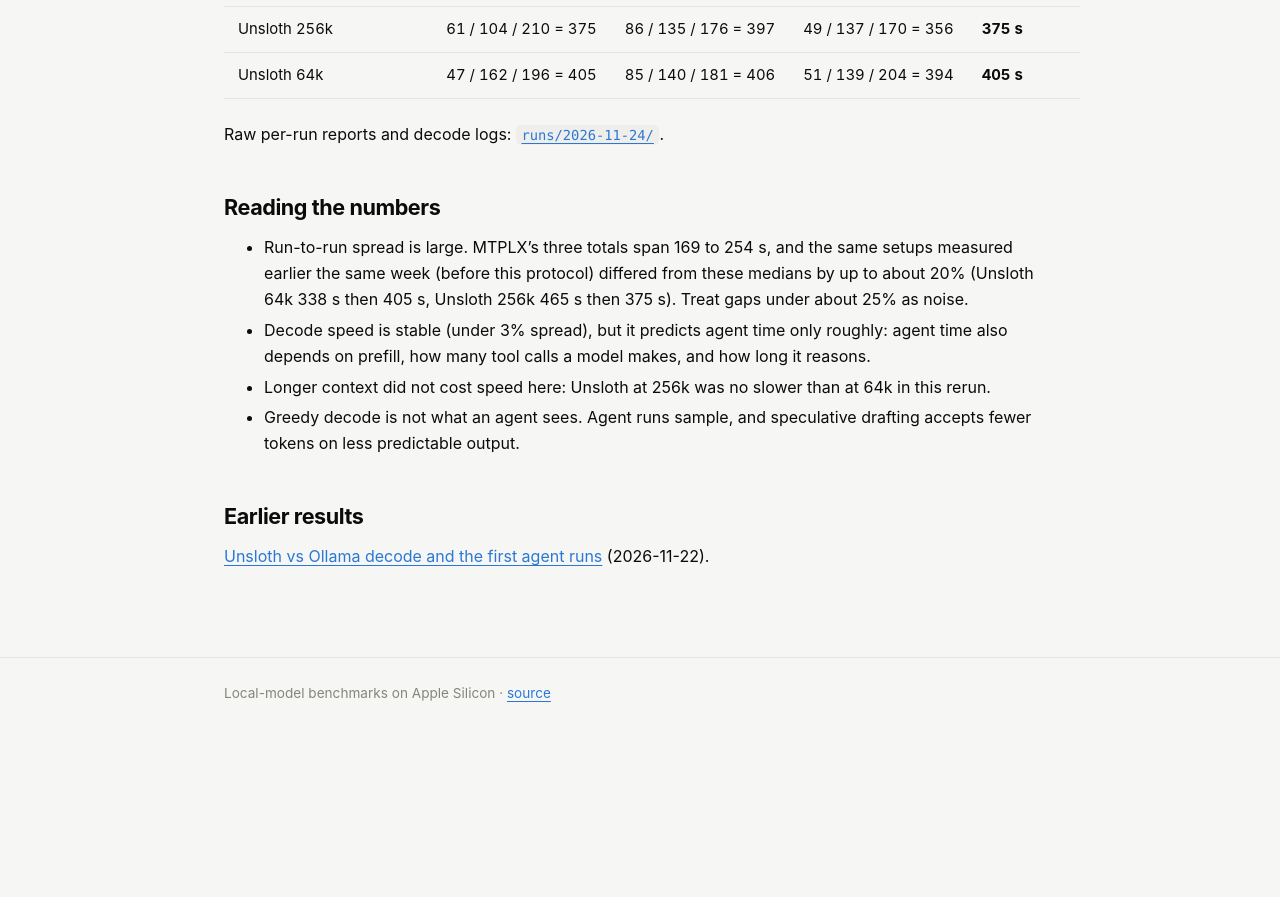
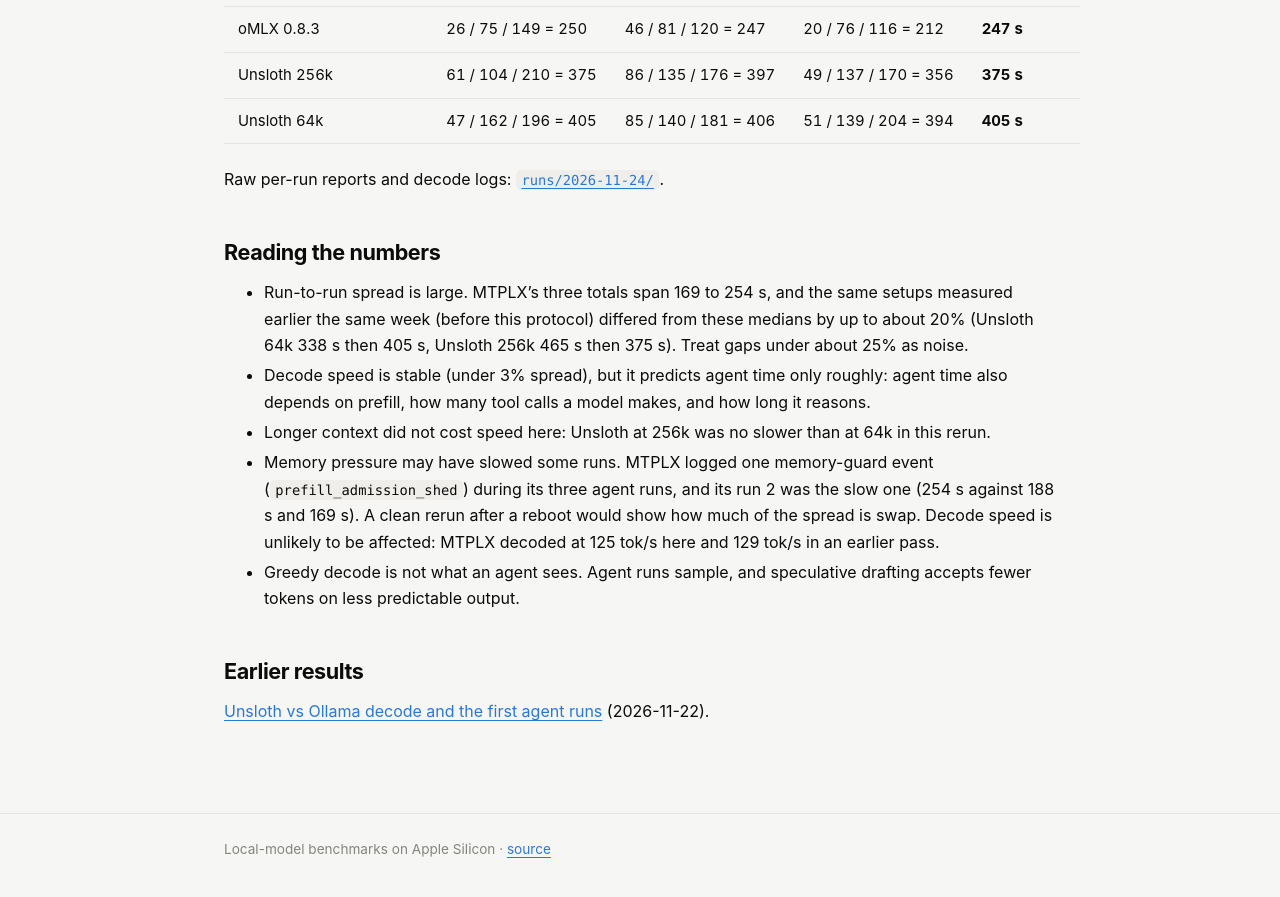
Before and after one commit to gAmUssA/agent-bench, a Jekyll site: the page built from bench-results/inkling-2-mini-m5-max-studio.md, in a window 1280 px wide and 900 px high, scrolled down 1701 px. Shown: the top 897 px of the window. Built offline with Jekyll 4.4.1, drawn with Linux system fonts in a browser that asks for light colours; our own code applies the rules of GitHub Pages for plain Markdown files; before the commit the page ends 2446 px from its top, so only the background shows below that; some of the changed text lies outside the part shown.

Commit message:
Disclose the swap in use during the Inkling rerun
26.5 GB of swap was in use after the runs and MTPLX logged one memory-guard event, so the absolute times may be pessimistic. Every setup shared the same stale swap.

```diff
--- a/bench-results/inkling-2-mini-m5-max-studio.md
+++ b/bench-results/inkling-2-mini-m5-max-studio.md
@@ -13,6 +13,7 @@ server stopped. Results are one machine on one day; see the disclaimer on the [h
 | OS | macOS 27.0.1 |
 | Power | On AC power, Low Power Mode off |
 | Other load | Everything else stopped between setups; the desktop was in normal use, so background load was not controlled |
+| Swap | 26.5 GB of a 27.6 GB swap file was in use when the runs ended. These pages were left over from earlier heavy sessions and were not cleared by a reboot, so every setup ran under the same stale swap. Measured with `sysctl vm.swapusage` after the runs, not before |
 
 ## What was measured
 
@@ -60,6 +61,7 @@ Raw per-run reports and decode logs: [`runs/2026-11-24/`](https://github.com/gAm
 - Decode speed is stable (under 3% spread), but it predicts agent time only roughly: agent time also depends
   on prefill, how many tool calls a model makes, and how long it reasons.
 - Longer context did not cost speed here: Unsloth at 256k was no slower than at 64k in this rerun.
+- Memory pressure may have slowed some runs. MTPLX logged one memory-guard event (`prefill_admission_shed`) during its three agent runs, and its run 2 was the slow one (254 s against 188 s and 169 s). A clean rerun after a reboot would show how much of the spread is swap. Decode speed is unlikely to be affected: MTPLX decoded at 125 tok/s here and 129 tok/s in an earlier pass.
 - Greedy decode is not what an agent sees. Agent runs sample, and speculative drafting accepts fewer tokens
   on less predictable output.
 
```
Also changed, not shown: index.md (+1 -0 lines).
